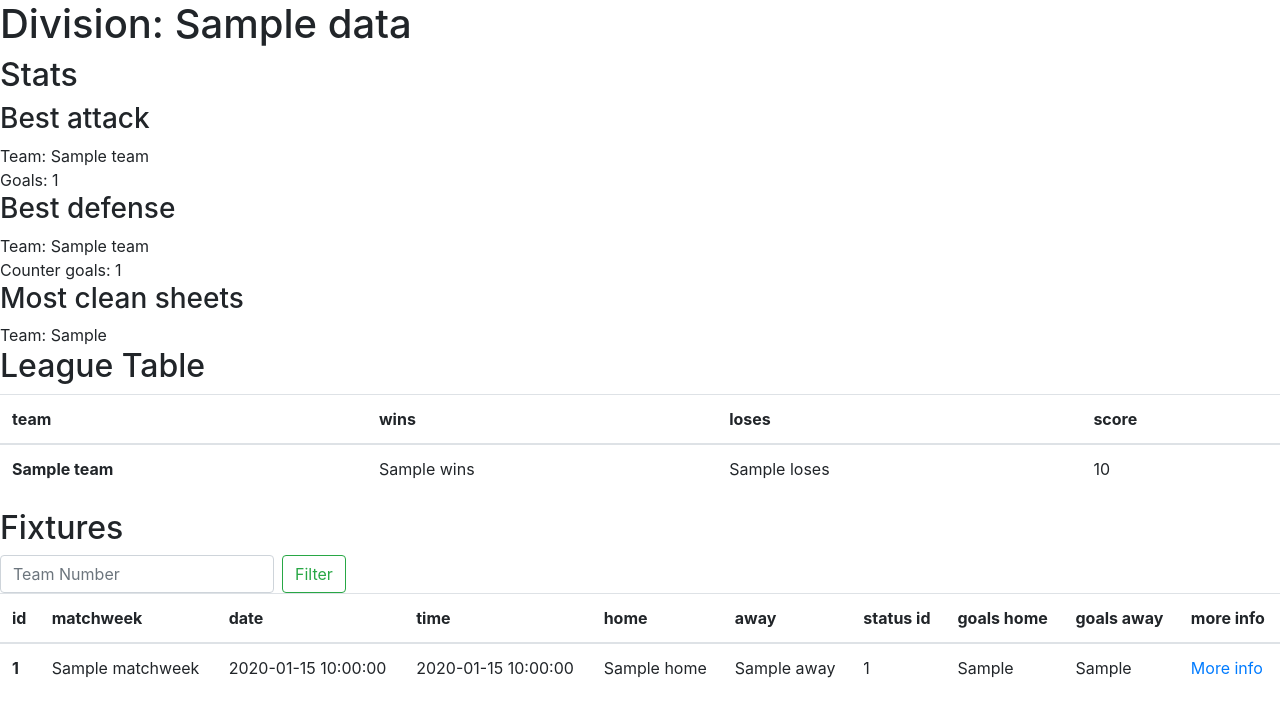
After one commit to arnodeceuninck/distributed-systems-football-league, a Flask app: page /divisions/1 in a window 1280 px wide. The commit adds this page. Shown: the top 717 px of the page. Run offline with Flask 2, Linux system fonts and the light colour scheme; a database or web service that is not in the repository returns one stand-in record (values such as "Sample title"); data that the repository does not hold is empty; parts of the project's set-up code (start-up, migrations or seed data) failed here and were passed over; some libraries are stand-ins or nearby versions.

Commit message:
Match overview page

```diff
--- /dev/null
+++ b/services/client/project/api/api_key.py
@@ -0,0 +1 @@
+API_KEY = "INSERT HERE YOUR API KEY"
--- /dev/null
+++ b/services/client/project/api/containers.py
@@ -0,0 +1,7 @@
+
+
+containers = {"matches": "http://127.0.0.1:5002"}
+# containers = {"matches": "http://127.0.0.1/:5002"}
+
+def get_container(name):
+    return containers[name]
--- a/services/client/project/api/divisions.py
+++ b/services/client/project/api/divisions.py
@@ -1,11 +1,110 @@
 from flask import Blueprint, jsonify, request, render_template
+from project.api.containers import get_container
+import requests
+from datetime import datetime, timedelta
 
 divisions_blueprint = Blueprint('divisions', __name__, template_folder='./templates')
 
 
 @divisions_blueprint.route('/ping', methods=['GET'])
 def pint_pong():
-    return jsonify({
-        'status': 'success',
-        'message': 'pong!'
-    })
+    return render_template("pong.html")
+
+@divisions_blueprint.route('/divisions', methods=['GET'])
+def division_overview():
+    x = requests.get(f'{get_container("matches")}/divisions')
+    return render_template("divisions.html", divisions=x.json()["data"])
+
+@divisions_blueprint.route('/divisions/<division_id>', methods=['GET'])
+def specific_division(division_id):
+    x = requests.get(f'{get_container("matches")}/divisions/{division_id}')
+    team = request.args.get("team")
+    if team:
+        fixtures = requests.get(f'{get_container("matches")}/divisions/{division_id}/fixtures/{team}').json()
+    else:
+        fixtures = requests.get(f'{get_container("matches")}/divisions/{division_id}/fixtures').json()
+    stats = requests.get(f'{get_container("matches")}/divisions/{division_id}/stats').json()["data"]
+    league_table = requests.get(f'{get_container("matches")}/divisions/{division_id}/league_table').json()["data"]
+    # return jsonify(x.json(), 200)
+    return render_template("division.html", division=x.json()["data"]["name"], fixtures=fixtures["data"], stats=stats, league=league_table)
+
+def get_weather(city, date):
+    # Credits groot deel van deze code: Grepper
+    BASE_URL = "https://api.openweathermap.org/data/2.5/weather?"
+    CITY = "Hyderabad"
+    from project.api.api_key import API_KEY
+    # upadting the URL
+    URL = f'{BASE_URL}q={CITY},BE&appid={API_KEY}&day={date.day}&month={date.month}&year={date.year}'
+    response = requests.get(URL)
+    if response.status_code == 200:
+        # getting data in the json format
+        data = response.json()
+        main = data['main']
+        temperature = main['temp']
+        humidity = main['humidity']
+        report = data['weather']
+        return {"temp": temperature, "hum": humidity, "report": report[0]['description']}
+    else:
+        # showing the error message
+        # print("Error in the HTTP request")
+        return {"temp": None, "hum": None, "report": None}
+
+@divisions_blueprint.route('/matches/<fixture_number>', methods=['GET'])
+def fixture_detail(fixture_number):
+    x = requests.get(f'{get_container("matches")}/matches/{fixture_number}').json()["data"]
+    home = x["home"]
+    away = x["away"]
+    date = x["date"]
+    time = x["time"]
+    referee = x["referee"]
+
+    stats = None
+    weather = None
+    results_1 = None
+    results_2 = None
+    match_date = datetime.strptime(date, "%Y-%m-%d")
+    if match_date >= date.now().date():
+        stats = requests.get(f'/matches/stats/{home}/vs/{away}').json()["data"]
+
+        results_1 = ""
+        for match in stats["team1"]["last"]:
+            if match["home"] == home:
+                if match["score_home"] > match["score_away"]:
+                    results_1 += "W"
+                elif match["score_home"] == match["score_away"]:
+                    results_1 += "T"
+                elif match["score_home"] < match["score_away"]:
+                    results_1 += "L"
+            elif match["away"] == home:
+                if match["score_home"] > match["score_away"]:
+                    results_1 += "L"
+                elif match["score_home"] == match["score_away"]:
+                    results_1 += "T"
+                elif match["score_home"] < match["score_away"]:
+                    results_1 += "W"
+
+        results_2 = ""
+        for match in stats["team2"]["last"]:
+            if match["home"] == away:
+                if match["score_home"] > match["score_away"]:
+                    results_2 += "W"
+                elif match["score_home"] == match["score_away"]:
+                    results_2 += "T"
+                elif match["score_home"] < match["score_away"]:
+                    results_2 += "L"
+            elif match["away"] == away:
+                if match["score_home"] > match["score_away"]:
+                    results_2 += "L"
+                elif match["score_home"] == match["score_away"]:
+                    results_2 += "T"
+                elif match["score_home"] < match["score_away"]:
+                    results_2 += "W"
+
+
+        if match_date < datetime.now().date() + timedelta(days=7):
+            # find the city
+            stamnr = requests.get(f'{get_container("clubs")}/teams/{home}').json()["data"]["club_id"]
+            city = requests.get(f'{get_container("clubs")}/clubs/{stamnr}').json()["data"]["city"]
+            weather = get_weather(city, match_date)
+
+    return render_template("match.html", home=home, away=away, date=date, time=time, referee=referee, stats=stats, results_1=results_1, results_2=results_2, weather=weather)
--- a/services/client/project/api/templates/base.html
+++ b/services/client/project/api/templates/base.html
@@ -3,9 +3,23 @@
 <head>
     <meta charset="UTF-8">
     <title>Title</title>
+
+    <!--BOOTSTRAP JS-->
+    <script src="https://code.jquery.com/jquery-3.3.1.slim.min.js"
+            integrity="sha384-q8i/X+965DzO0rT7abK41JStQIAqVgRVzpbzo5smXKp4YfRvH+8abtTE1Pi6jizo"
+            crossorigin="anonymous"></script>
+    <script src="https://cdnjs.cloudflare.com/ajax/libs/popper.js/1.14.7/umd/popper.min.js"
+            integrity="sha384-UO2eT0CpHqdSJQ6hJty5KVphtPhzWj9WO1clHTMGa3JDZwrnQq4sF86dIHNDz0W1"
+            crossorigin="anonymous"></script>
+    <script src="https://stackpath.bootstrapcdn.com/bootstrap/4.3.1/js/bootstrap.min.js"
+            integrity="sha384-JjSmVgyd0p3pXB1rRibZUAYoIIy6OrQ6VrjIEaFf/nJGzIxFDsf4x0xIM+B07jRM"
+            crossorigin="anonymous"></script>
+    <!--BOOTSTRAP CSS-->
+    <link rel="stylesheet" href="https://stackpath.bootstrapcdn.com/bootstrap/4.3.1/css/bootstrap.min.css"
+          integrity="sha384-ggOyR0iXCbMQv3Xipma34MD+dH/1fQ784/j6cY/iJTQUOhcWr7x9JvoRxT2MZw1T" crossorigin="anonymous">
 </head>
 <body>
-    {% block content %}
-    {% endblock %}
+{% block content %}
+{% endblock %}
 </body>
 </html>
--- /dev/null
+++ b/services/client/project/api/templates/division.html
@@ -0,0 +1,81 @@
+{% extends 'base.html' %}
+
+{% block content %}
+    <h1>Division: {{ division }}</h1>
+    <h2>Stats</h2>
+    {#    {{ stats }}#}
+    <h3>Best attack</h3>
+    Team: {{ stats["best_attack"]["team"] }}<br>
+    Goals: {{ stats["best_attack"]["count"] }}
+    <h3>Best defense</h3>
+    Team: {{ stats["best_defense"]["team"] }}<br>
+    Counter goals: {{ stats["best_defense"]["count"] }}
+    <h3>Most clean sheets</h3>
+    Team: {{ stats["most_clean_sheets"] }}
+    <h2>League Table</h2>
+    <table class="table">
+        <thead>
+        <tr>
+            <th scope="col">team</th>
+            <th scope="col">wins</th>
+            <th scope="col">loses</th>
+            <th scope="col">score</th>
+        </tr>
+        </thead>
+        <tbody>
+        {#    {{ fixtures }}#}
+        {% for team in league["league"] %}
+            <tr>
+                <th scope="row">{{ team }}</th>
+                <td>{{ league["league"][team]["wins"] }}</td>
+                <td>{{ league["league"][team]["loses"] }}</td>
+                <td>{{ league["league"][team]["score"] }}</td>
+            </tr>
+        {% endfor %}
+        </tbody>
+    </table>
+
+
+
+    <h2>Fixtures</h2>
+
+    <form class="form-inline" method="get">
+        <input class="form-control mr-sm-2" id="team" name="team" type="search" placeholder="Team Number" aria-label="Search">
+        <button class="btn btn-outline-success my-2 my-sm-0" type="submit">Filter</button>
+    </form>
+
+    <table class="table">
+        <thead>
+        <tr>
+            <th scope="col">id</th>
+            <th scope="col">matchweek</th>
+            <th scope="col">date</th>
+            <th scope="col">time</th>
+            <th scope="col">home</th>
+            <th scope="col">away</th>
+
+            <th scope="col">status id</th>
+            <th scope="col">goals home</th>
+            <th scope="col">goals away</th>
+            <th scope="col">more info</th>
+        </tr>
+        </thead>
+        <tbody>
+        {#    {{ fixtures }}#}
+        {% for match in fixtures["fixtures"] %}
+            <tr>
+                <th scope="row">{{ match["id"] }}</th>
+                <td>{{ match["matchweek"] }}</td>
+                <td>{{ match["date"] }}</td>
+                <td>{{ match["time"] }}</td>
+                <td>{{ match["home"] }}</td>
+                <td>{{ match["away"] }}</td>
+                <td>{{ match["status_id"] }}</td>
+                <td>{{ match["goals_home"] }}</td>
+                <td>{{ match["goals_away"] }}</td>
+                <td><a href="{{ url_for('divisions.fixture_detail', fixture_number=match["id"]) }}">More info</a></td>
+            </tr>
+        {% endfor %}
+        </tbody>
+    </table>
+{% endblock %}
--- a/services/client/requirements.txt
+++ b/services/client/requirements.txt
@@ -8,3 +8,4 @@ MarkupSafe==1.1.1
 psycopg2==2.8.6
 SQLAlchemy==1.3.20
 Werkzeug==1.0.1
+requests
--- a/services/matches/project/api/divisions.py
+++ b/services/matches/project/api/divisions.py
@@ -80,9 +80,10 @@ def get_division_fixtures(division_id):
         if not division:
             return jsonify(response_object), 404
         else:
+            matches = Match.query.filter_by(division_id=division_id)
             response_object = {
                 'status': 'success',
-                'data': {'fixtures': [match.to_json() for match in division.matches]}
+                'data': {'fixtures': [match.to_json() for match in matches]}
             }
             return jsonify(response_object), 200
     except (ValueError, exc.DataError):
```
Also changed, not shown: services/client/project/api/templates/divisions.html (added, +8 -0 lines), services/client/project/api/templates/match.html (added, +50 -0 lines), services/matches/project/api/models.py (+17 -5 lines).
